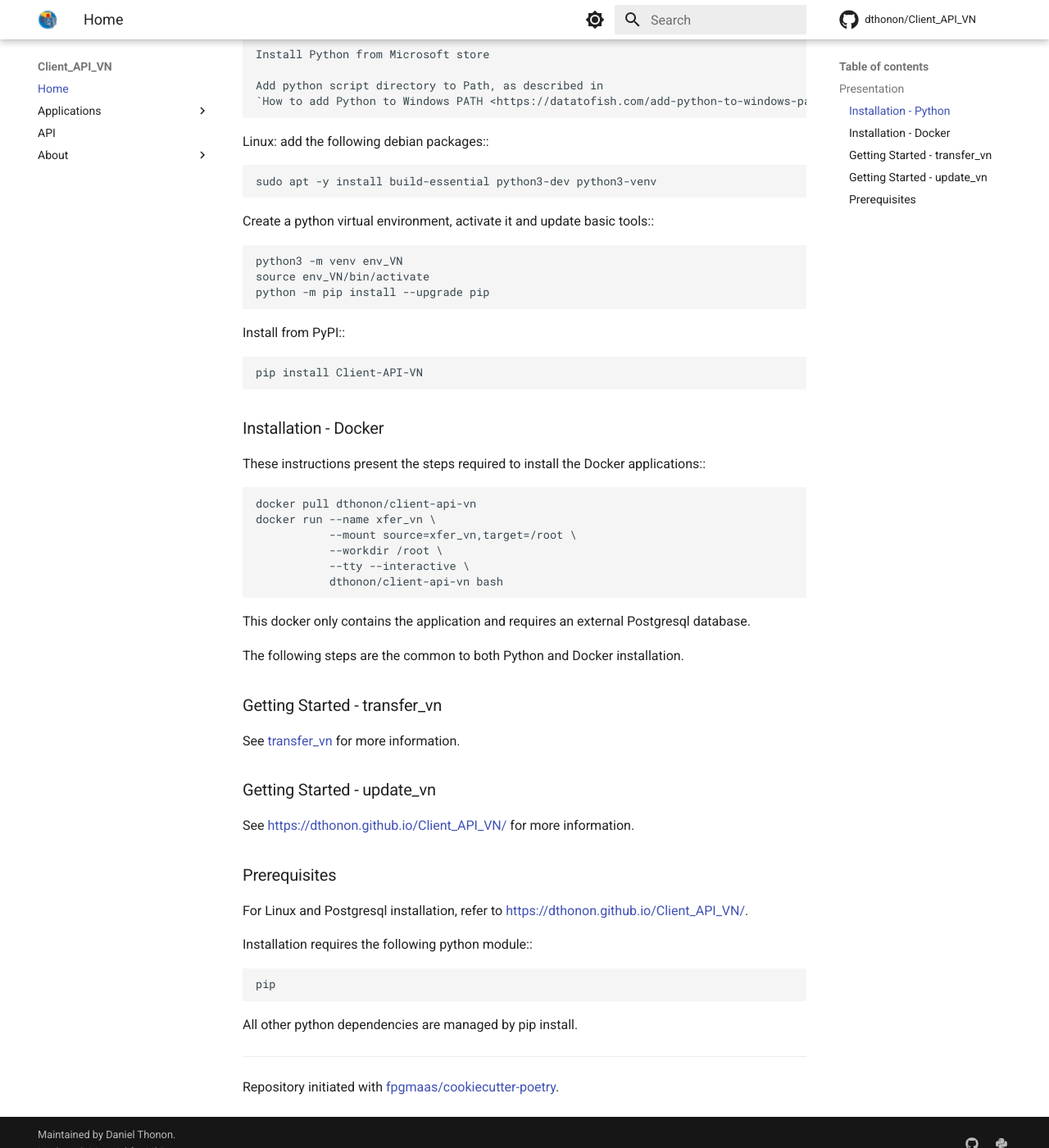
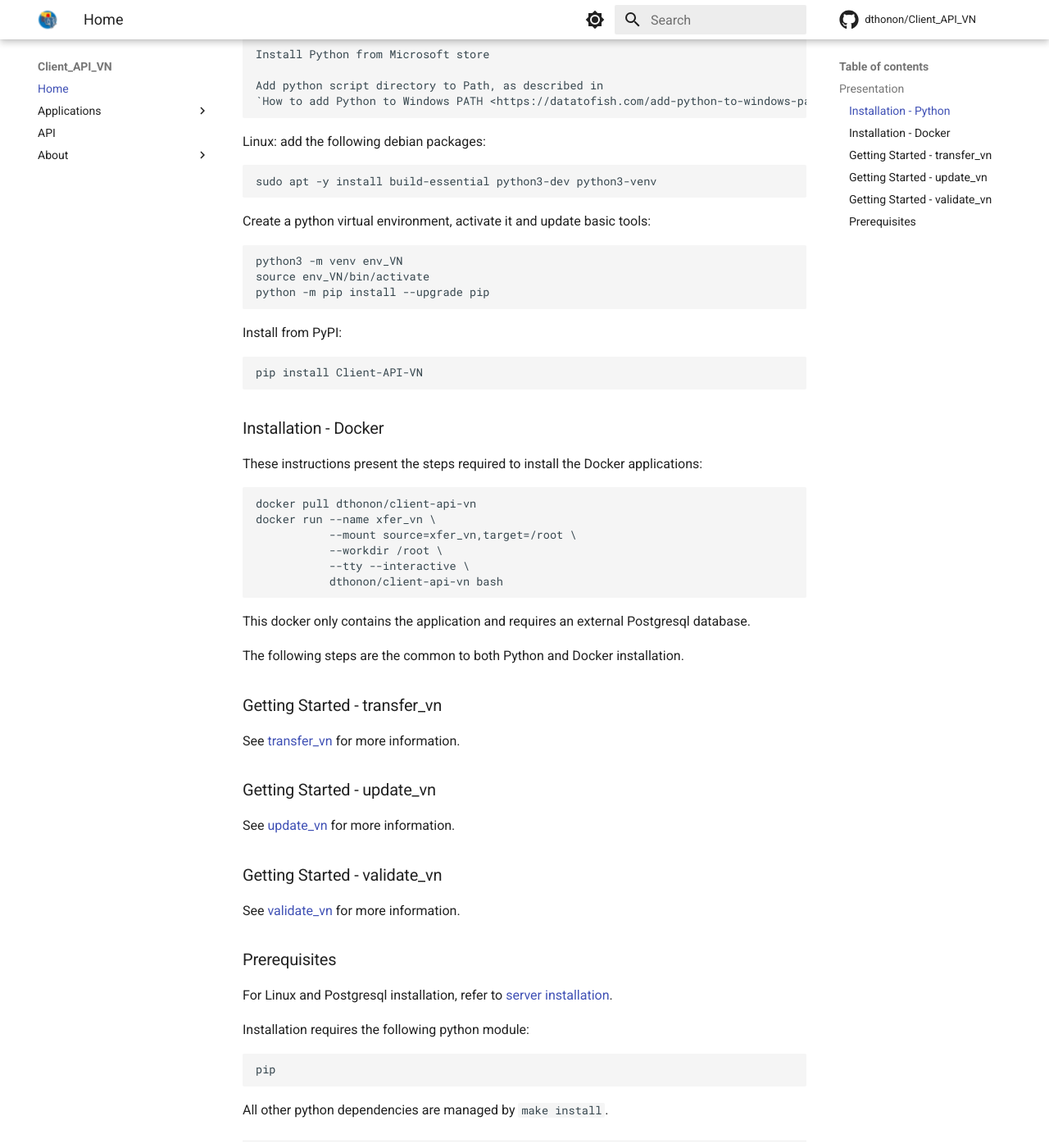
Before and after one commit to dthonon/Client_API_VN, an MkDocs documentation site: the page built from docs/index.md, in a window 1280 px wide and 1400 px high, scrolled down 1038 px. Shown: the whole window at 82% size. Built offline with MkDocs 1.6.1 and Material for MkDocs 9.7.7, drawn with Linux system fonts in a browser that asks for light colours; comment, search, counter and statistics services are not loaded.

Commit message:
Improve docs

````diff
--- a/docs/index.md
+++ b/docs/index.md
@@ -41,24 +41,24 @@ Windows:
     Add python script directory to Path, as described in
     `How to add Python to Windows PATH <https://datatofish.com/add-python-to-windows-path/>`_.
 
-Linux: add the following debian packages::
+Linux: add the following debian packages:
 
     sudo apt -y install build-essential python3-dev python3-venv
 
-Create a python virtual environment, activate it and update basic tools::
+Create a python virtual environment, activate it and update basic tools:
 
     python3 -m venv env_VN
     source env_VN/bin/activate
     python -m pip install --upgrade pip
 
-Install from PyPI::
+Install from PyPI:
 
     pip install Client-API-VN
 
 ### Installation - Docker
 
 These instructions present the steps required to install the
-Docker applications::
+Docker applications:
 
     docker pull dthonon/client-api-vn
     docker run --name xfer_vn \
@@ -78,17 +78,23 @@ See [transfer_vn](apps/transfer_vn.md) for more information.
 
 ### Getting Started - update_vn
 
-See <https://dthonon.github.io/Client_API_VN/> for more information.
+See [update_vn](apps/update_vn.md) for more information.
+
+### Getting Started - validate_vn
+
+See [validate_vn](apps/validate_vn.md) for more information.
 
 ### Prerequisites
 
-For Linux and Postgresql installation, refer to <https://dthonon.github.io/Client_API_VN/>.
+For Linux and Postgresql installation, refer to [server installation](apps/server_install.md).
 
-Installation requires the following python module::
+Installation requires the following python module:
 
-    pip
+```bash
+pip
+```
 
-All other python dependencies are managed by pip install.
+All other python dependencies are managed by `make install`.
 
 ---
 
````
Also changed, not shown: docs/apps/validate_vn.md (+1 -1 lines).
